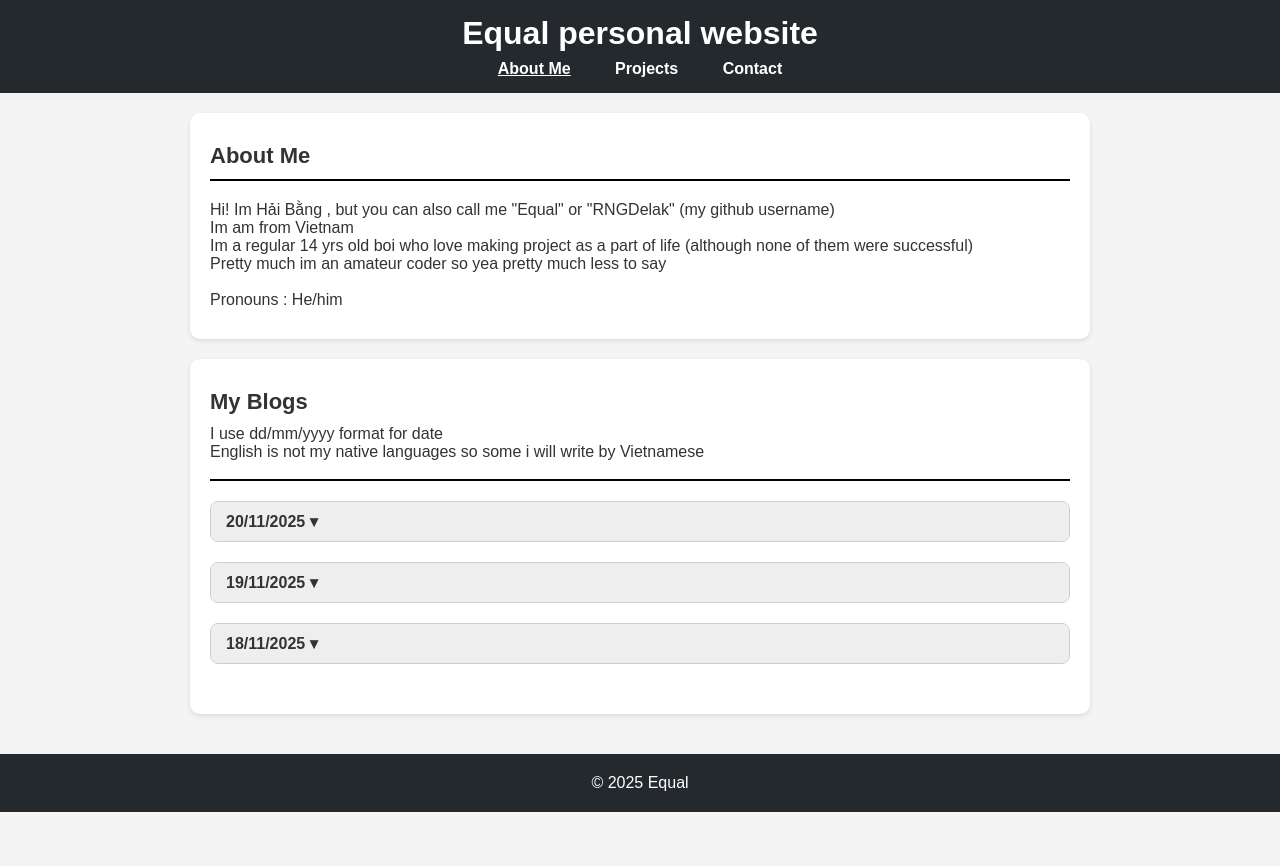
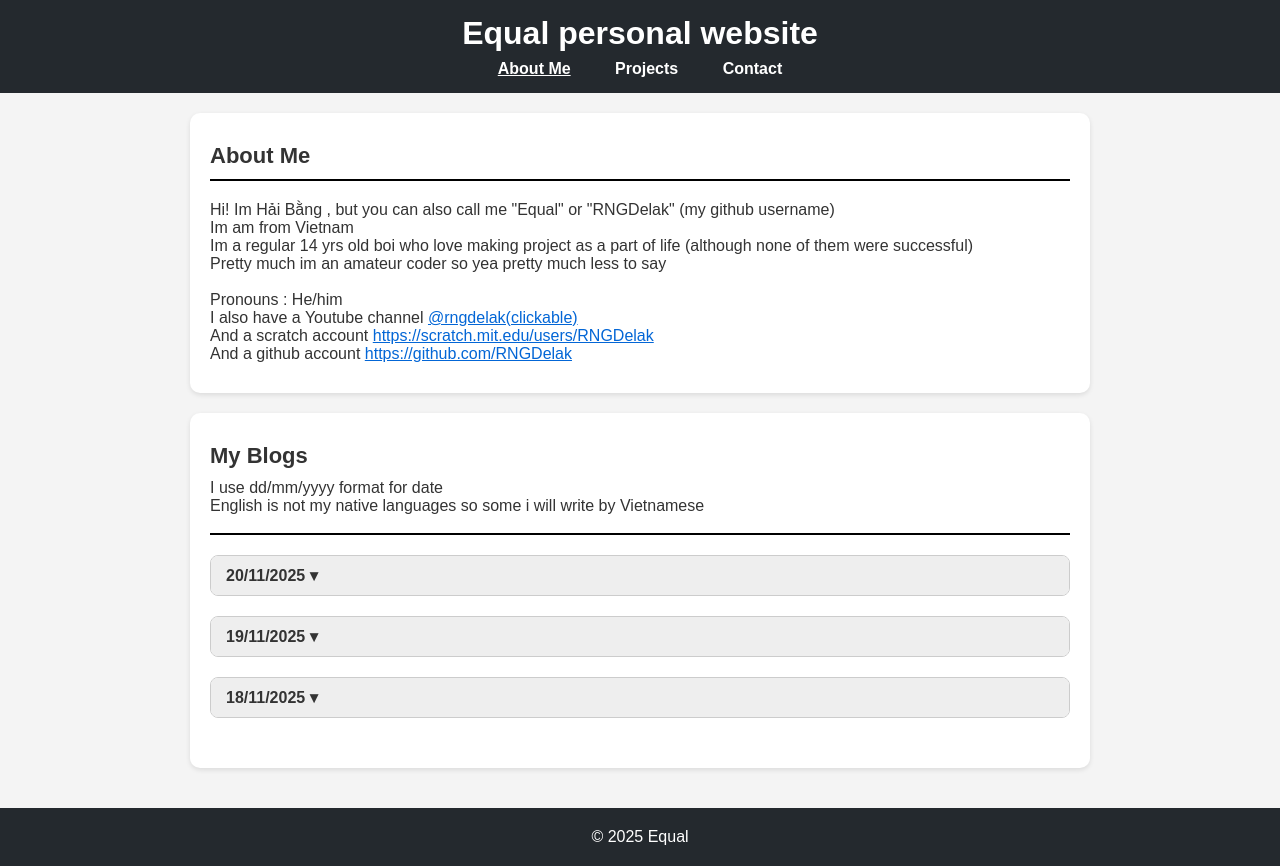
Before and after one commit to RNGDelak/RNGDelak.github.io, a plain HTML site: page index.html in a window 1280 px wide. Before the commit the page ends 812 px from the top, so only its background shows below. Drawn offline with Linux system fonts and the light colour scheme.

Commit message:
Update index.html

```diff
--- a/index.html
+++ b/index.html
@@ -121,6 +121,9 @@
     <p>Pretty much im an amateur coder so yea pretty much less to say</p>
     <br>
     <p>Pronouns : He/him</p>
+    <p>I also have a Youtube channel <a href="https://youtube.com/@rngdelak?si=Twr552A-jHUy_bGn" target="_blank">@rngdelak(clickable)</a></p>
+  <p>And a scratch account <a href = "https://scratch.mit.edu/users/RNGDelak/" target="_blank">https://scratch.mit.edu/users/RNGDelak</a></p>
+  <p>And a github account <a href = "https://github.com/RNGDelak" target="_blank">https://github.com/RNGDelak</a></p>
   </section>
   <!-- Blog section -->
   <section id="blog" class = "active">
@@ -227,6 +230,8 @@
   <div class="section-header">Contact</div>
   <div class="divider"></div>
   <p>You can reach me at <a href="mailto:phamlehaibang331@gmail.com">phamlehaibang331@gmail.com</a>.</p>
+  <p>Or you can find me on <a href="https://github.com/RNGDelak" target="_blank">GitHub</a>.</p>
+  <p>Or you can EVEN find me on Discord (DM me <a>@RNGDelak)</a>.</p>
 </section>
 </main>
 
```
